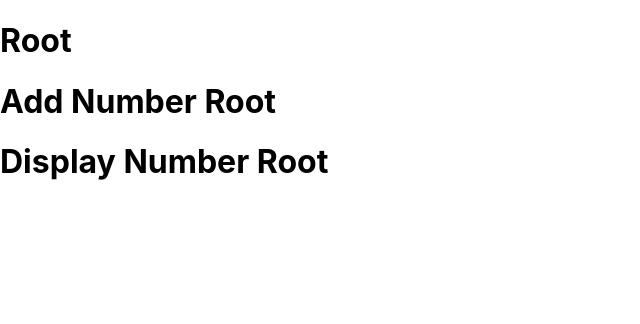
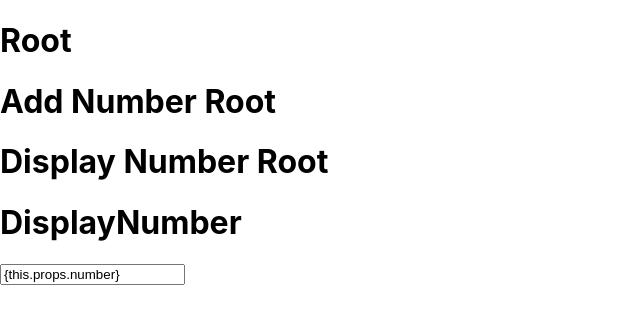
Before and after one commit to raongang/react_study, a React (Create React App) app in the folder react_redux_egoing/: page / in a window 1280 px wide. Shown: the top 324 px of the page, without its empty margins (0-640 px from the left). Built offline with nearby package versions, Linux system fonts and the light colour scheme.

Commit message:
no message

```diff
--- a/react_redux_egoing/src/App.js
+++ b/react_redux_egoing/src/App.js
@@ -3,12 +3,15 @@ import AddNumberRoot from "./components/AddNumberRoot";
 import DisplayNumberRoot from "./components/DisplayNumberRoot";
 
 class App extends Component {
+  state = { number : 0 }
+
   render() {
+
     return (
       <div className="App">
         <h1>Root</h1>
           <AddNumberRoot></AddNumberRoot>
-          <DisplayNumberRoot></DisplayNumberRoot>
+          <DisplayNumberRoot number={this.state.number}></DisplayNumberRoot>
       </div>
     )
   }
--- /dev/null
+++ b/react_redux_egoing/src/components/DisplayNumber.js
@@ -0,0 +1,13 @@
+
+import React, { Component } from 'react'
+
+export default class DisplayNumber extends Component {
+    render() {
+        return (
+            <div>
+                <h1>DisplayNumber</h1>
+                <input type="text" value="{this.props.number}" readonly></input>
+            </div>
+        )
+    }
+}
--- a/react_redux_egoing/src/components/DisplayNumberRoot.js
+++ b/react_redux_egoing/src/components/DisplayNumberRoot.js
@@ -1,11 +1,13 @@
+
 import React, {Componenet, Component} from 'react';
+import DisplayNumber from "../components/DisplayNumber";
 
 class DisplayNumberRoot extends Component{
-
     render(){
         return(
             <div>
                 <h1>Display Number Root</h1>
+                <DisplayNumber number={this.props.number}></DisplayNumber>
             </div>
 
         )
```
